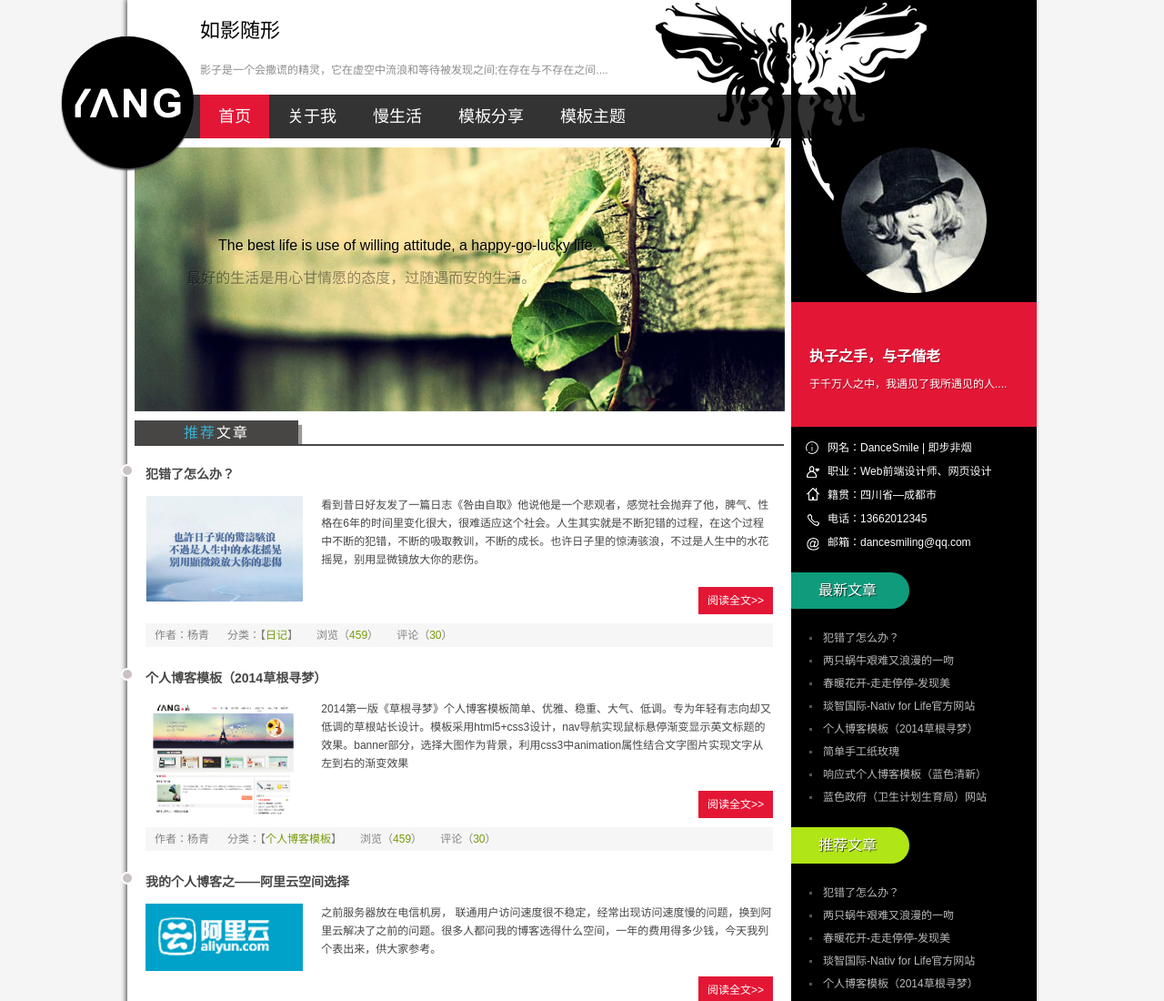
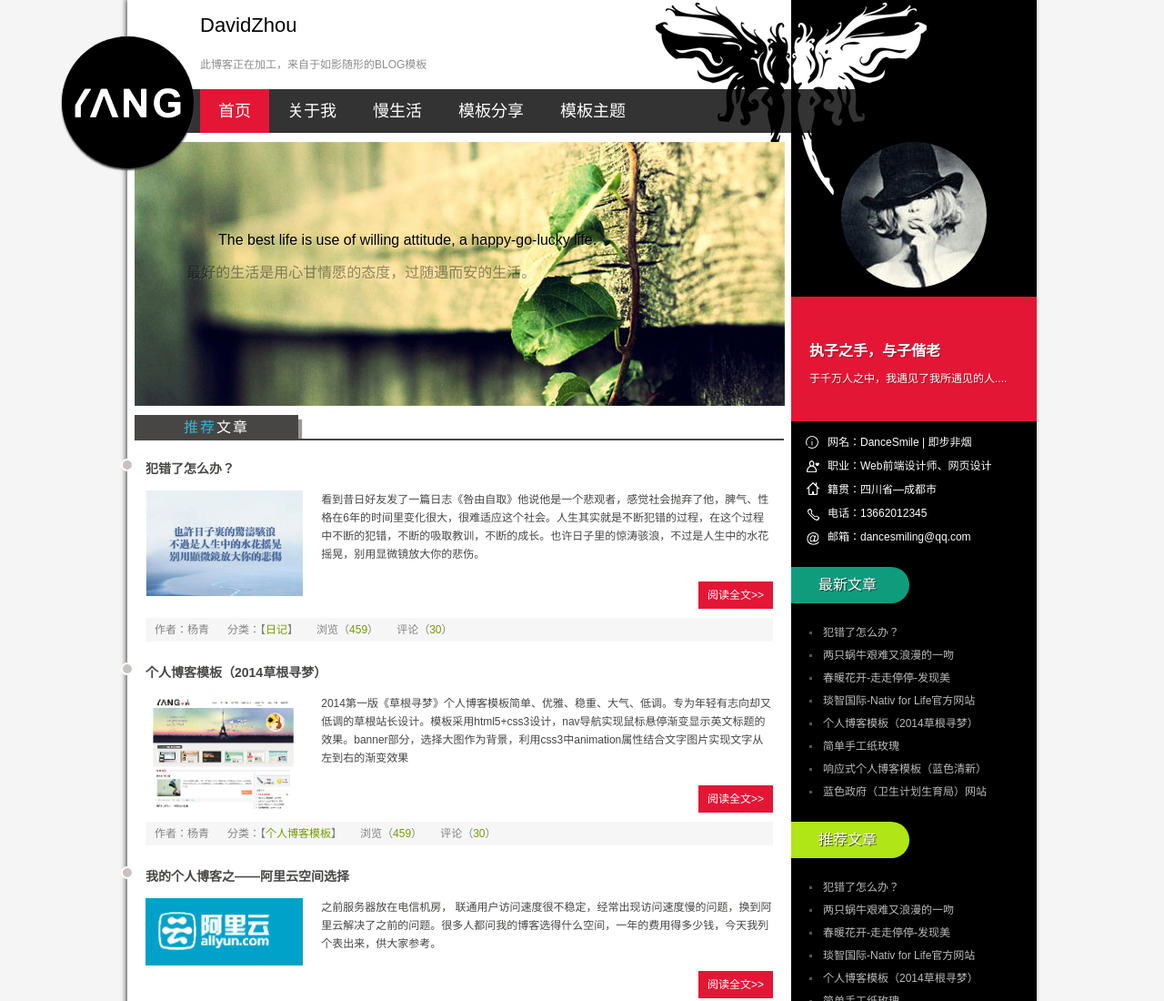
Before and after one commit to David90s/David90s.github.io, a plain HTML site: page index.html in a window 1280 px wide. Shown: the top 1100 px of the page at 91% size. Drawn offline with Linux system fonts and the light colour scheme.

Commit message:
大
安慰

```diff
--- a/index.html
+++ b/index.html
@@ -16,8 +16,8 @@
 <body>
 <div class="ibody">
   <header>
-    <h1>如影随形</h1>
-    <h2>影子是一个会撒谎的精灵，它在虚空中流浪和等待被发现之间;在存在与不存在之间....</h2>
+    <h1>DavidZhou</h1>
+    <h2>此博客正在加工，来自于如影随形的BLOG模板</h2>
     <div class="logo"><a href="/"></a></div>
     <nav id="topnav"><a href="index.html">首页</a><a href="about.html">关于我</a><a href="newlist.html">慢生活</a><a href="share.html">模板分享</a><a href="new.html">模板主题</a></nav>
   </header>
```
